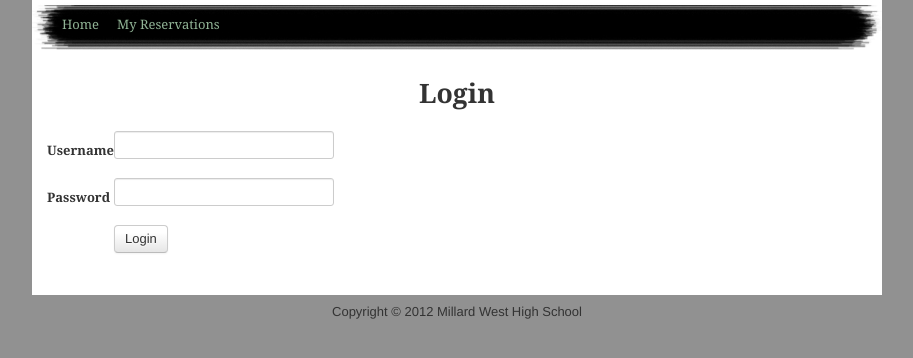
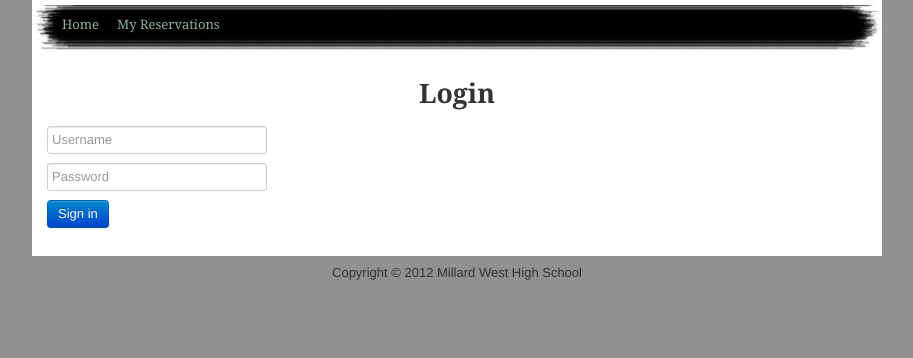
Before and after one commit to BenDoan/MW-Resource-Checkout, a PHP site: page /?p=login in a window 1280 px wide. Shown: the part 152-510 px from the top of the page, without its empty margins (183-1096 px from the left). Run offline with PHP 8.4, Linux system fonts and the light colour scheme; data comes from the database, SQL or seed files in the repository.

Commit message:
revamped login page

```diff
--- a/views/login.php
+++ b/views/login.php
@@ -1,17 +1,8 @@
 <h1>Login</h1>
 <form action="./?action=authenticate" method="post">
-	<table>
-		<tr>
-			<th>Username</th>
-			<td><input name="username" type="text" /></td>
-		</tr>
-		<tr>
-			<th>Password</th>
-			<td><input name="password" type="password" /></td>
-		</tr>
-		<tr>
-			<th></th>
-            <td><input class="btn" type="submit" value="Login" /></td>
-		</tr>
-	</table>
+    <fieldset>
+        <div class="clearfix"><input type="text" placeholder="Username" name="username" /></div>
+        <div class="clearfix"><input type="text" placeholder="Password" name="password" /></div>
+        <button class="btn btn-primary" type="submit">Sign in</button>
+    </fieldset>
 </form>
```
